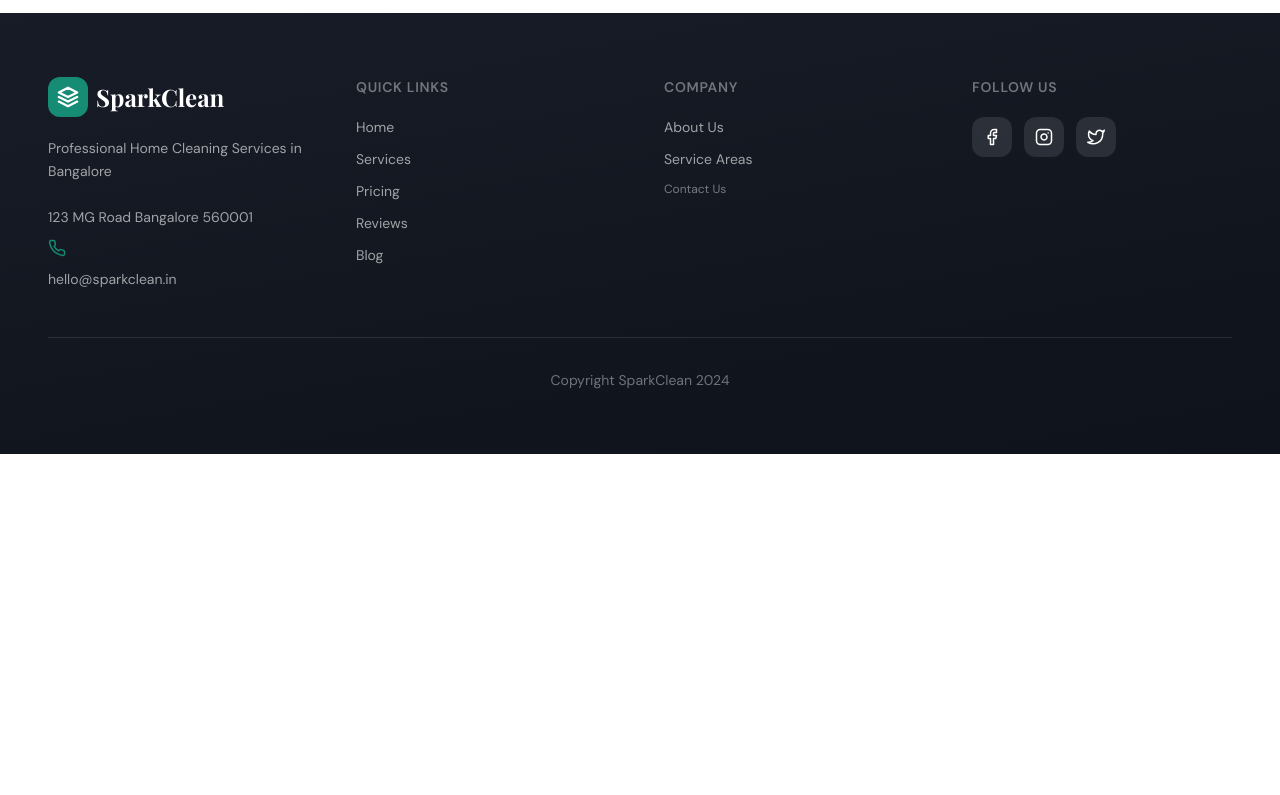
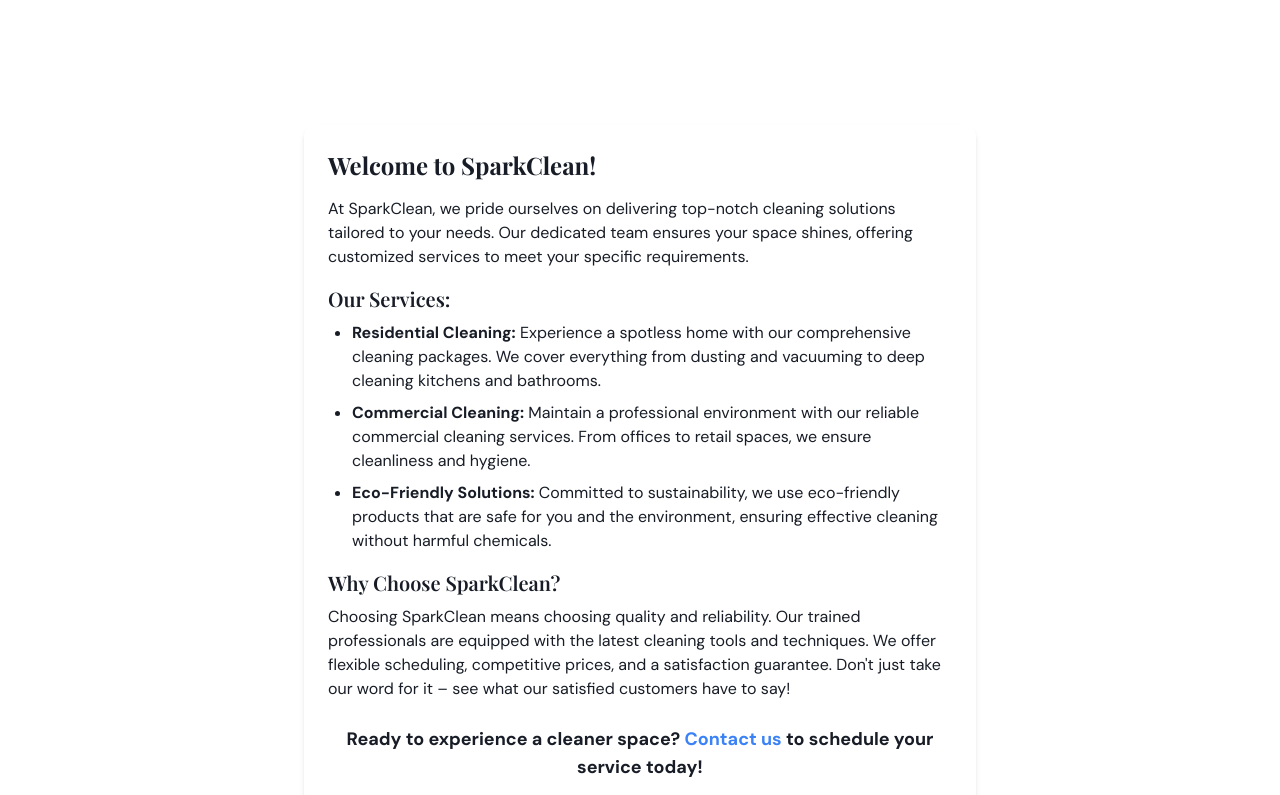
Before and after one commit to nikhilbobe-07/sample-web-code, a React (Vite) app: page / in a window 1280 px wide. Shown: the part 3300-4095 px from the top of the page. Before the commit the page ends 3754 px from the top, so only its background shows below. Built offline with nearby package versions, Linux system fonts and the light colour scheme; the HTML template or start-up script is replaced by a standard one; a web font is replaced by a local one.

Commit message:
AI Fix: SparkClean on https://sparkclean-geo-aeo.lovable.app

```diff
--- a/src/pages/Index.tsx
+++ b/src/pages/Index.tsx
@@ -338,6 +338,37 @@ const Index = () => {
           </div>
         </div>
       </div>
+
+      <div className="section-padding bg-background">
+        <div className="section-container max-w-2xl mx-auto p-6 bg-white shadow-md rounded-lg">
+          <h1 className="text-2xl font-bold mb-4">Welcome to SparkClean!</h1>
+          <p className="mb-4">
+            At SparkClean, we pride ourselves on delivering top-notch cleaning solutions tailored to your needs. Our dedicated team ensures your space shines, offering customized services to meet your specific requirements.
+          </p>
+
+          <h2 className="text-xl font-semibold mb-2">Our Services:</h2>
+          <ul className="list-disc ml-6 mb-4">
+            <li className="mb-2">
+              <strong>Residential Cleaning:</strong> Experience a spotless home with our comprehensive cleaning packages. We cover everything from dusting and vacuuming to deep cleaning kitchens and bathrooms.
+            </li>
+            <li className="mb-2">
+              <strong>Commercial Cleaning:</strong> Maintain a professional environment with our reliable commercial cleaning services. From offices to retail spaces, we ensure cleanliness and hygiene.
+            </li>
+            <li>
+              <strong>Eco-Friendly Solutions:</strong> Committed to sustainability, we use eco-friendly products that are safe for you and the environment, ensuring effective cleaning without harmful chemicals.
+            </li>
+          </ul>
+
+          <h2 className="text-xl font-semibold mb-2">Why Choose SparkClean?</h2>
+          <p className="mb-4">
+            Choosing SparkClean means choosing quality and reliability. Our trained professionals are equipped with the latest cleaning tools and techniques. We offer flexible scheduling, competitive prices, and a satisfaction guarantee. Don't just take our word for it – see what our satisfied customers have to say!
+          </p>
+
+          <p className="text-lg font-bold text-center mt-6">
+            Ready to experience a cleaner space? <Link to="/contact" className="text-blue-500 hover:underline">Contact us</Link> to schedule your service today!
+          </p>
+        </div>
+      </div>
     </Layout>
   );
 };
```
